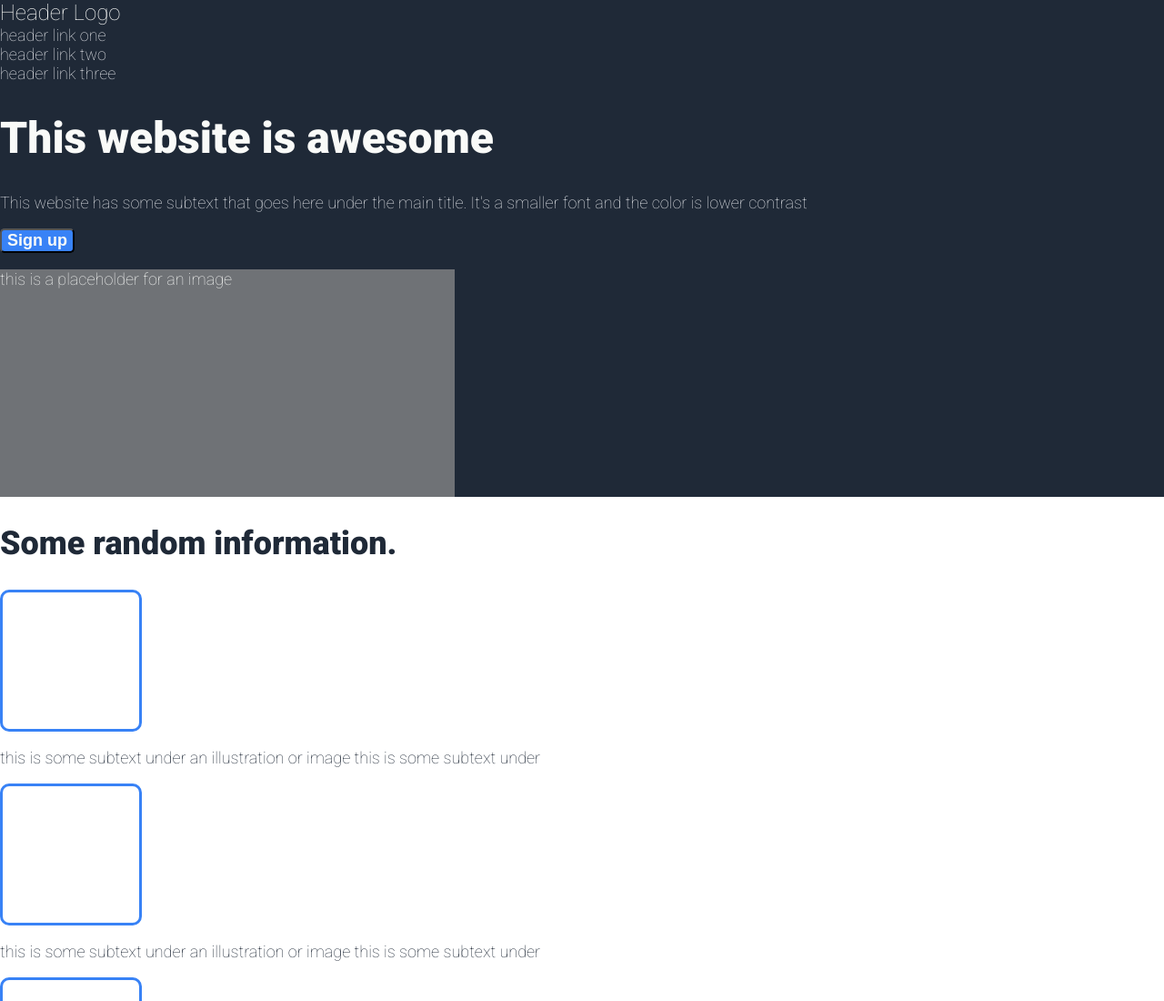
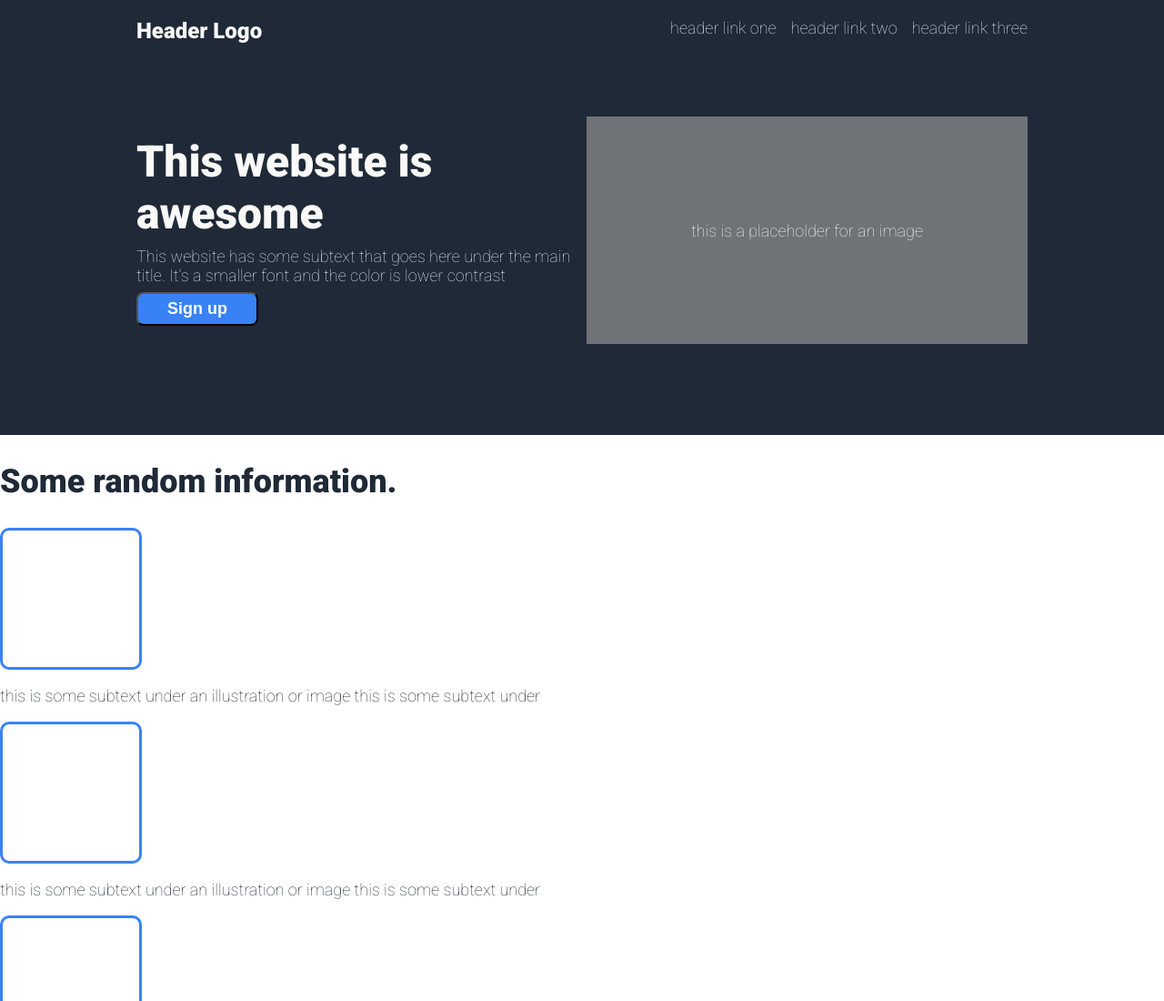
Before and after one commit to Giorgi-Tabatadze/landing-page, a plain HTML site: page index.html in a window 1280 px wide. Shown: the top 1100 px of the page at 91% size. Drawn offline with Linux system fonts and the light colour scheme.

Commit message:
Add CSS Alignment to upper portion of the site
Created css alignment structure mainly utilising flexbox, margin and
padding.
Have made small adjustments in design of the css.

```diff
--- a/index.html
+++ b/index.html
@@ -20,11 +20,13 @@
             </div>
         </div>
         <div class="upper-content">
-            <h1 class="upper-header">This website is awesome</h1>
-            <p class="upper-text">This website has some subtext that goes here under the
-                main title. It's a smaller font and the color is lower
-                contrast</p>
-            <button class="upper-signup">Sign up</button>
+            <div class="upper-head">
+                <h1 class="upper-header">This website is awesome</h1>
+                <p class="upper-text">This website has some subtext that goes here under the
+                    main title. It's a smaller font and the color is lower
+                    contrast</p>
+                <button class="upper-signup">Sign up</button>
+            </div>
             <div class="image-place">
                 <p>this is a placeholder for an image</p>
             </div>
--- a/style.css
+++ b/style.css
@@ -6,10 +6,37 @@ body {
 }
 .upper-container {
   background-color: #1F2937;
+  display: flex;
+  flex-direction: column;
+
+}
+.header {
+  display: flex;
+  justify-content: space-between;
+}
+.upper-links ul{
+  display: flex;
+  flex-flow: row wrap;
+  gap: 16px;
 }
 .logo {
   color: #f9faf8;
   font-size: 24px;
+  font-weight: 700;
+}
+.upper-container {
+    display: flex;
+    padding: 20px 150px 100px 150px;
+    gap: 80px;
+}
+.upper-content {
+  display: flex;
+  justify-content: space-between;
+  align-items: center;
+  gap: 10px;
+}
+.upper-head{
+    width: 500px;
 }
 .upper-links{
   font-size: 18px;
@@ -27,22 +54,28 @@ body {
 .upper-header{
   font-size: 48px;
   color: #f9faf8;
+  margin: 0px;
 }
 .upper-text{
   font-size: 18px;
   color: #E5E7EB;
+  margin: 8px 0px
 }
 .upper-signup{
   color: #f9faf8;
   background-color: #3882f6;
   font-weight: 600;
   font-size: 18px;
-  border-radius: 5px;
+  border-radius: 8px;
+  padding: 6px 32px;
 }
 .image-place {
   height: 250px;
   width: 500px;
   background-color: #6f7276;
+  display: flex;
+  justify-content: center;
+  align-items: center;
 }
 .image-place p {
     color: #f9faf8;
```
